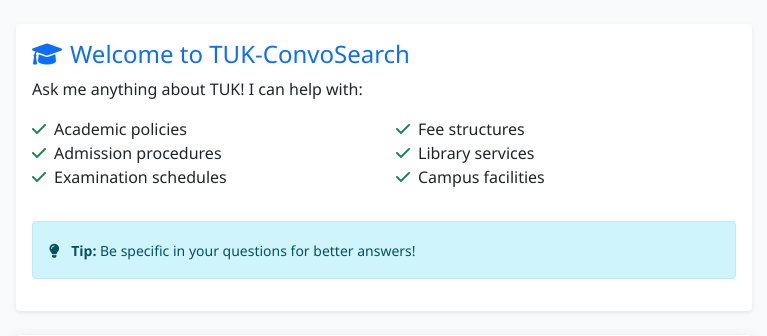
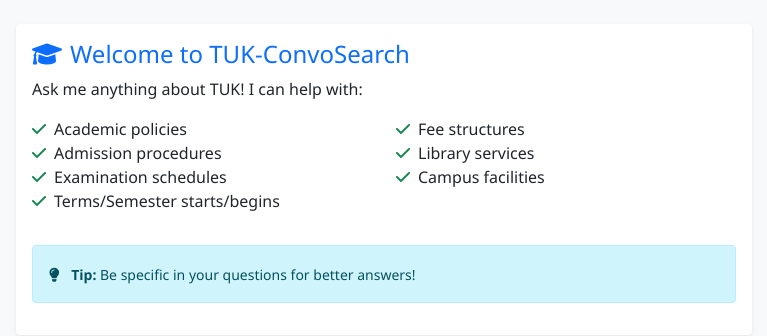
Before and after one commit to lemayian23/tuk_convosearch, a FastAPI app: page / in a window 1280 px wide. Shown: the part 56-392 px from the top of the page, without its empty margins (256-1023 px from the left). Run offline with FastAPI, Linux system fonts and the light colour scheme; some libraries are stand-ins or nearby versions.

Commit message:
added a feat

```diff
--- a/app/web/templates/index.html
+++ b/app/web/templates/index.html
@@ -157,6 +157,7 @@
                                     <li><i class="fas fa-check text-success me-2"></i>Academic policies</li>
                                     <li><i class="fas fa-check text-success me-2"></i>Admission procedures</li>
                                     <li><i class="fas fa-check text-success me-2"></i>Examination schedules</li>
+                                    <li><i class="fas fa-check text-success me-2"></i>Terms/Semester starts/begins</li>
                                 </ul>
                             </div>
                             <div class="col-md-6">
```
